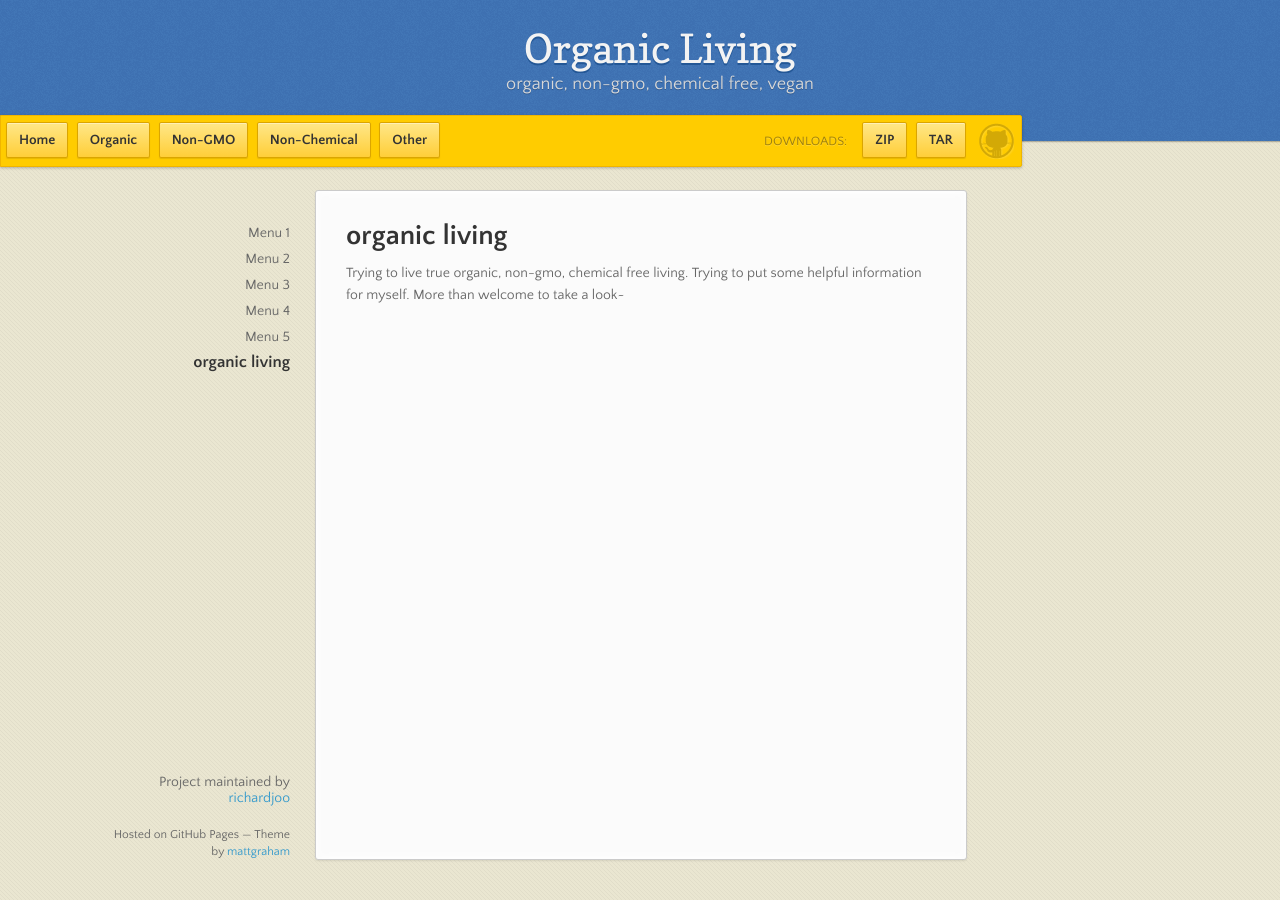
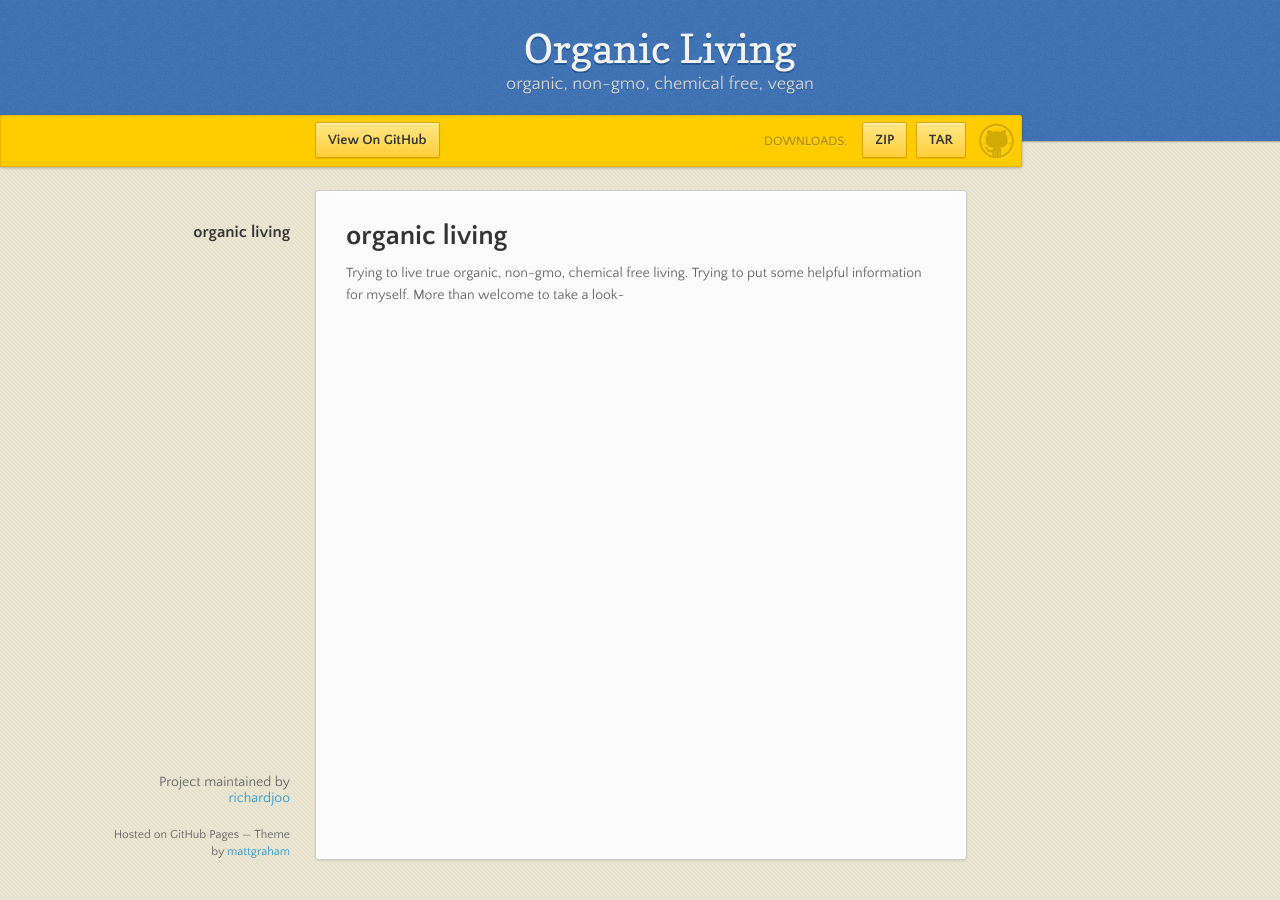
Before and after one commit to richardjoo/organicliving, a Jekyll site: the page index.html, which Jekyll copies as it is, in a window 1280 px wide. Built offline with Jekyll 4.4.1, drawn with Linux system fonts in a browser that asks for light colours; nearby versions of some CDN libraries.

```diff
--- a/index.html
+++ b/index.html
@@ -24,12 +24,7 @@
       <div id="banner">
         <span id="logo"></span>
 
-        <a href="http://richardjoo.github.io/organicliving/" class="button"><strong>Home</strong></a>
-        <a href="http://richardjoo.github.io/organicliving/" class="button"><strong>Organic</strong></a>
-        <a href="http://richardjoo.github.io/organicliving/" class="button"><strong>Non-GMO</strong></a>
-        <a href="http://richardjoo.github.io/organicliving/" class="button"><strong>Non-Chemical</strong></a>
-        <a href="http://richardjoo.github.io/organicliving/" class="button"><strong>Other</strong></a>
-
+        <a href="https://github.com/richardjoo/organicliving" class="button fork"><strong>View On GitHub</strong></a>
         <div class="downloads">
           <span>Downloads:</span>
           <ul>
@@ -41,13 +36,7 @@
 
     <div class="wrapper">
       <nav>
-        <ul>
-          <li>Menu 1</li>
-          <li>Menu 2</li>
-          <li>Menu 3</li>
-          <li>Menu 4</li>
-          <li>Menu 5</li>
-        </ul>
+        <ul></ul>
       </nav>
       <section>
         <h1>
@@ -55,7 +44,6 @@
 
 <p>Trying to live true organic, non-gmo, chemical free living.  Trying to put some helpful information for myself. More than welcome to take a look~</p>
       </section>
-
       <footer>
         <p>Project maintained by <a href="https://github.com/richardjoo">richardjoo</a></p>
         <p><small>Hosted on GitHub Pages &mdash; Theme by <a href="https://twitter.com/michigangraham">mattgraham</a></small></p>
```
